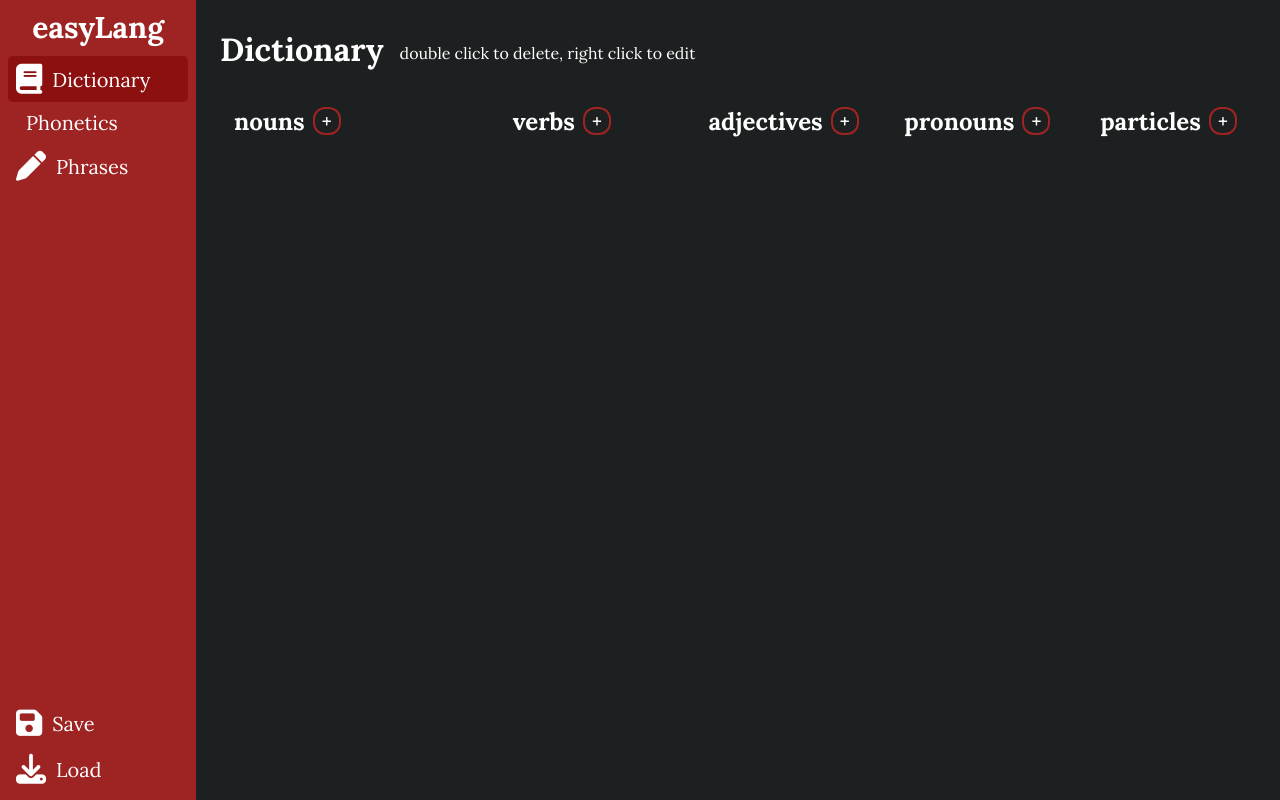
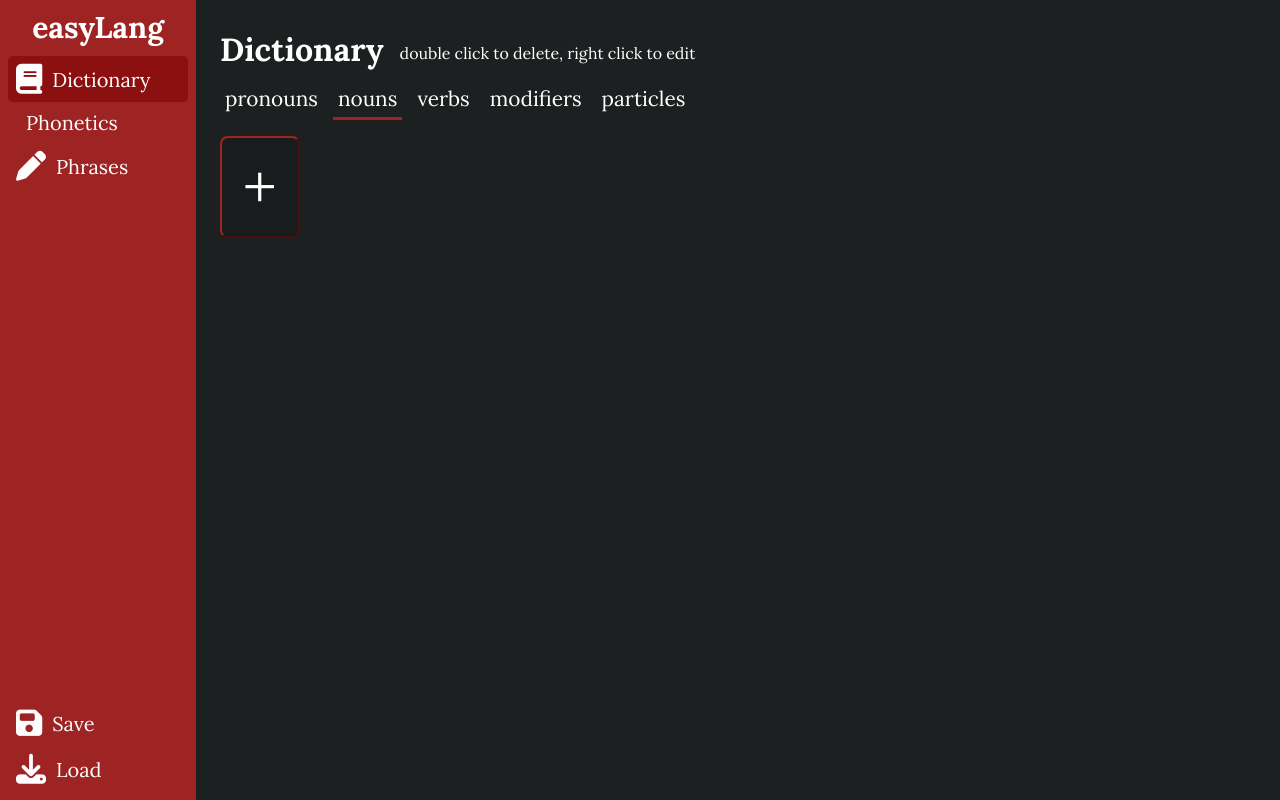
Before and after one commit to okwesil/easylang, a Vue app: page /dictionary in a window 1280 px wide. Built offline with nearby package versions, Linux system fonts and the light colour scheme; some icons are missing; a web font is replaced by a local one.

Commit message:
Changed the dictionary UI to have a page for each part of speech. Also added ctrl Z undo functionality

```diff
--- a/src/App.vue
+++ b/src/App.vue
@@ -9,7 +9,8 @@
 <script>
   import Sidebar from './Sidebar/Sidebar.vue';
   import { sidebarWidth } from './Sidebar/state.js';
-  import { load } from './save';
+  import { load, onKeypress } from './save';
+  import { onMounted, onUnmounted } from 'vue';
 
   export default {
     name: 'App',
@@ -18,6 +19,8 @@
     },
     setup() {
       load(undefined, true)
+      onMounted(() => window.addEventListener('keyup', onKeypress));
+      onUnmounted(() => window.removeEventListener('keyup', onKeypress));
       return { sidebarWidth }
     }
   }
--- a/src/Dictionary/DictionaryView.vue
+++ b/src/Dictionary/DictionaryView.vue
@@ -1,7 +1,8 @@
 <script>
-import { ref } from 'vue';
+import { ref, onMounted, onUnmounted } from 'vue';
 import { nouns, verbs, adjectives, pronouns, particles, generateID, dictionary, getSpellingWithDashes } from './dictionary';
 import NewWordForm from '@/Dictionary/NewWordForm.vue';
+import { setUndoFunction } from '@/save';
 export default {
   name: 'DictionaryView',
   components: { NewWordForm },
@@ -10,6 +11,22 @@ export default {
     let timeout;
     let lastDeleted;
     const justDeleted = ref(false)
+    const currentView = ref('noun')
+
+    const getWords = () => {
+      switch (currentView.value) {
+        case 'pronoun':
+          return pronouns();
+        case 'noun':
+          return nouns();
+        case 'verb':
+          return verbs();
+        case 'modifier':
+          return adjectives();
+        case 'particle':
+          return particles();
+      }
+    }
 
     const UNDO_WAIT_TIME = 5000;
     const deleteWord = (id, save = true) => {
@@ -30,12 +47,18 @@ export default {
     }
 
     const undoDelete = () => {
+      if (!lastDeleted) {
+        return
+      }
       addNewWord(lastDeleted.partOfSpeech, lastDeleted.spelling, lastDeleted.definition, lastDeleted.pronounciation, lastDeleted.id, lastDeleted?.typeOfAffix ?? 'standalone')
       justDeleted.value = false
+      lastDeleted = null
     }
+    setUndoFunction(undoDelete)
 
     const form = ref(null)
     const openNewWordForm = (destination, startSpelling = null, startDef, startPron, startTypeOfAffix) => {
+      if (destination == 'modifier') destination = "adjective"
       form.value.openForm(destination, startSpelling, startDef, startPron, startTypeOfAffix)
     }
 
@@ -53,13 +76,12 @@ export default {
     // stores the id of the last
     const existingId = ref(null)
 
-    const editWord = (e, id) => {
-      e.preventDefault()
+    const editWord = (id) => {
       let word = dictionary.value[id];
       deleteWord(id)
       existingId.value = id
 
-    openNewWordForm(word.partOfSpeech, word.spelling, word.definition, word.pronounciation, word?.typeOfAffix)
+      openNewWordForm(word.partOfSpeech, word.spelling, word.definition, word.pronounciation, word?.typeOfAffix)
     }
 
     const handleSubmit = () => {
@@ -70,9 +92,27 @@ export default {
       existingId.value = null
     }
 
+    const handleClose = () => {
+      if (!existingId.value) {
+        return
+      }
+      undoDelete()
+    }
+
+    const onKeypress = (e) => {
+      if (e.ctrlKey) {
+        if (e.key == 'z') {
+
+        }
+      }
+    };
+
+    onMounted(() => window.addEventListener('keydown', onKeypress));
+    onUnmounted(() => window.removeEventListener('keydown', onKeypress));
+
     return {
-      nouns, verbs, adjectives, pronouns, particles, modal: form, justDeleted,
-      openNewWordForm, handleSubmit, deleteWord, undoDelete, addNewWord, editWord, getSpellingWithDashes
+      nouns, verbs, adjectives, pronouns, particles, modal: form, justDeleted, currentView,
+      openNewWordForm, handleSubmit, deleteWord, undoDelete, addNewWord, editWord, getSpellingWithDashes, getWords, handleClose
     }
   }
 }
@@ -90,120 +130,40 @@ export default {
 
   <div class="dictionary">
 
-    <ul class="list noun-list">
+    <div class="list-select-wrapper">
+      <span class="list-select" :class="{'selected': currentView == 'pronoun' }" @click="currentView = 'pronoun'">pronouns</span>
+      <span class="list-select" :class="{'selected': currentView == 'noun' }" @click="currentView = 'noun'">nouns</span>
+      <span class="list-select" :class="{'selected': currentView == 'verb' }" @click="currentView = 'verb'">verbs</span>
+      <span class="list-select" :class="{'selected': currentView == 'modifier' }" @click="currentView = 'modifier'">modifiers</span>
+      <span class="list-select" :class="{'selected': currentView == 'particle' }" @click="currentView = 'particle'">particles</span>
+    </div>
 
-      <div class="list-header">
-        <h2 class="section-name header">nouns</h2>
-        <h3 class="new-word" @click="openNewWordForm('noun')">+</h3>
-      </div>
+    <ul class="list">
+        <li class="add-word word-container" @click="openNewWordForm(currentView)">
+          <span class="new-word-text"> + </span>
+        </li>
 
-      <li class="word-container" v-for="noun in nouns" :key="noun.id" @dblclick="deleteWord(noun.id, 'noun')" @contextmenu="editWord($event, noun.id)">
-        <div class="word-info">
-          <h3 class="word-spelling">
-            {{ getSpellingWithDashes(noun.id) }}
-          </h3>
-          <span class="word-pron">
-            {{ noun.pronounciation }}
-          </span>
-        </div>
-        <span class="word-def" :title="noun.definition">
-          {{ noun.definition }}
+      <li class="word-container" v-for="word in getWords()" :key="word.id" @dblclick="deleteWord(word.id, 'word')" @contextmenu.prevent="editWord(word.id)">
+        <span class="word-spelling">
+          {{ getSpellingWithDashes(word.id) }}
+        </span>
+        <span class="word-def">
+          {{ word.definition }}
         </span>
       </li>
+
     </ul>
 
-    <ul class="list verb-list">
-      <div class="list-header">
-        <h2 class="section-name header">verbs</h2>
-        <h3 class="new-word" @click="openNewWordForm('verb')">+</h3>
-      </div>
-
-      <li v-for="verb in verbs" :key="verb.id" @dblclick="deleteWord(verb.id, 'verb')" @contextmenu="editWord($event, verb.id)">
-        <div class="word-info">
-          <h3 class="word-spelling">
-            {{ getSpellingWithDashes(verb.id) }}
-          </h3>
-          <span class="word-pron">
-            {{ verb.pronounciation }}
-          </span>
-        </div>
-        <span class="word-def" :title="verb.definition">
-          {{ verb.definition }}
-        </span>
-      </li>
-    </ul>
-
-    <ul class="list adjective-list">
-      <div class="list-header">
-        <h2 class="section-name header">adjectives</h2>
-        <h3 class="new-word" @click="openNewWordForm('adjective')">+</h3>
-      </div>
-
-      <li v-for="adjective in adjectives" :key="adjective.id" @dblclick="deleteWord(adjective.id, 'adjective')" @contextmenu="editWord($event, adjective.id)">
-        <div class="word-info">
-          <h3 class="word-spelling">
-            {{ getSpellingWithDashes(adjective.id) }}
-          </h3>
-          <span class="word-pron">
-            {{ adjective.pronounciation }}
-          </span>
-        </div>
-        <span class="word-def" :title="adjective.definition">
-          {{ adjective.definition }}
-        </span>
-      </li>
-    </ul>
-
-    <ul class="list pronoun-list">
-
-      <div class="list-header">
-        <h2 class="section-name header">pronouns</h2>
-        <h3 class="new-word" @click="openNewWordForm('pronoun')">+</h3>
-      </div>
-
-      <li v-for="pronoun in pronouns" :key="pronoun.id" @dblclick="deleteWord(pronoun.id, 'pronoun')" @contextmenu="editWord($event, pronoun.id)">
-        <div class="word-info">
-          <h3 class="word-spelling">
-            {{ getSpellingWithDashes(pronoun.id) }}
-          </h3>
-          <span class="word-pron">
-            {{ pronoun.pronounciation }}
-          </span>
-        </div>
-        <span class="word-def" :title="pronoun.definition">
-          {{ pronoun.definition }}
-        </span>
-      </li>
-    </ul>
-
-    <ul class="list particle-list">
-
-      <div class="list-header">
-        <h2 class="section-name header">particles</h2>
-        <h3 class="new-word" @click="openNewWordForm('particle')">+</h3>
-      </div>
-
-      <li v-for="particle in particles" :key="particle.id" @dblclick="deleteWord(particle.id, 'particle')" @contextmenu="editWord($event, particle.id)">
-        <div class="word-info">
-          <h3 class="word-spelling">
-            {{ getSpellingWithDashes(particle.id) }}
-          </h3>
-          <span class="word-pron">
-            {{ particle.pronounciation }}
-          </span>
-        </div>
-        <span class="word-def" :title="particle.definition">
-          {{ particle.definition }}
-        </span>
-      </li>
-    </ul>
-
-    <new-word-form ref="modal" @submit.prevent="handleSubmit"></new-word-form>
+    <new-word-form ref="modal" @close="handleClose()"  @submit.prevent="handleSubmit"></new-word-form>
   </div>
 </template>
 
 <style scoped>
 
+.dictionary {
+  padding-left: 2rem;
+  padding-right: 1rem;
+}
 
 .undo {
   position: fixed;
@@ -218,80 +178,51 @@ export default {
   margin-bottom: 0;
 }
 
+.main-header-wrapper {
+  margin-bottom: 10px;
+}
+
+.list {
+  list-style-type: none;
+  display: flex;
+  flex-wrap: wrap;
+  gap: 20px;
+  padding: 0;
+}
+
 .section-name {
   text-align: left;
   margin-left: 10px;
 }
 
 .word-spelling {
-  text-align: left;
-  position: relative;
-  font-size: 2rem;
+  font-size: 2.5rem; /* Slighting smaller to balance scale */
   margin: 0;
-  flex-shrink: 0;
-  min-width: fit-content;
-  display: flex;
-  align-items: center;
-}
-.word-def {
-  display: flex;
-  align-items: center;
-  flex: 1;
-  padding-left: 10px;
-  padding-right: 10px;
-  /* height: 100%; */
-  container-type: inline-size;
-  font-size: 1.2cqi;
-  color: rgba(255, 255, 255, 0.831);
-  overflow: hidden;
+  white-space: nowrap;
 }
 
+.word-def {
+  display: block;
+  white-space: nowrap;
+  font-size: 1.3rem;
+  color: rgba(255, 255, 255, 0.7);
+  width: auto;
+}
 
-.word-pron {
-  color: #a8a2a2dd;
-}
-.word-info {
+li {
+  justify-content: center;
+  /* text-align: left; */
+  /* width: 25%; */
+  border: 2px outset var(--sidebar-bg-color);
+  height: max-content;
+  width: max-content;
   display: flex;
+  border-radius: 0.5rem;
+  background-color: #191c1c;
+  padding: 0.5rem 1.3rem 0.5rem 1.3rem;
   flex-direction: column;
   gap: 0.25rem;
   flex-shrink: 0;
-  min-width: fit-content;
-  padding-left: 10px;
-}
-
-.dictionary {
-  display: flex;
-  justify-content: space-around;
-  gap: 10px;
-  padding-left: 1rem;
-  padding-right: 1rem;
-}
-
-.list {
-  list-style-type: none;
-  flex: 1;
-  display: flex;
-  flex-direction: column;
-  padding: 0 0 0 20px;
-  gap: 10px;
-}
-
-.noun-list {
-  flex: 1.5;
-}
-
-
-li {
-  text-align: left;
-  width: 100%;
-  border: 2px outset var(--sidebar-bg-color);
-  display: flex;
-  height: 5rem;
-  border-radius: 0.5rem;
-  background-color: #191c1c;
-  gap: 1rem;
-  overflow: hidden;
-  /* align-items: flex-start; */
 }
 
 .list-header {
@@ -299,20 +230,35 @@ li {
   align-items: center;
 }
 
-.new-word  {
+.list-select-wrapper {
+  display: flex;
+  gap: 10px;
   margin-bottom: 0;
-  margin-left: 0.5rem;
-  border: 2px solid var(--sidebar-bg-color);
-  border-radius: 0.75rem;
-  width: 1.5rem;
-  height: 1.5rem;
+}
 
-  display: flex;
-  justify-content: center;
-  align-items: center;
+.list-select {
+  cursor: pointer;
+  transition: 0.3s ease;
+  padding: 5px;
+  margin-bottom: 0;
+  font-size: 1.3rem;
+}
 
-  user-select: none;
+.list-select:hover, .selected {
+  border-bottom: 3px solid var(--sidebar-bg-color);
+}
+
+.new-word-text {
+  font-size: 4rem;
+}
+
+.add-word {
+  transition: all 0.3s ease;
   cursor: pointer;
+}
+
+.add-word:hover {
+  background-color: var(--sidebar-bg-color);
 }
 
 dialog {
--- a/src/Dictionary/dictionary.js
+++ b/src/Dictionary/dictionary.js
@@ -1,4 +1,4 @@
-import { computed, ref, watch } from 'vue'
+import { computed, ref } from 'vue'
 
 /*
     an object where the key of each entry is the id of the word and the values are ...
@@ -32,18 +32,12 @@ export const generateID = () => {
     return id
 }
 
-export const nouns =  computed(
-    () => Object.values(dictionary.value).filter(entry => entry.partOfSpeech == 'noun').sort((a, b) => a.spelling.localeCompare(b.spelling))
-)
-export const pronouns = computed(
-    () => Object.values(dictionary.value).filter(entry => entry.partOfSpeech == 'pronoun').sort((a, b) => a.spelling.localeCompare(b.spelling))
-)
-export const verbs = computed(
-    () => Object.values(dictionary.value).filter(entry => entry.partOfSpeech == 'verb').sort((a, b) => a.spelling.localeCompare(b.spelling))
-)
-export const particles = computed(
-    () => Object.values(dictionary.value).filter(entry => entry.partOfSpeech == 'particle').sort((a, b) => a.spelling.localeCompare(b.spelling))
-)
-export const adjectives = computed(
-    () => Object.values(dictionary.value).filter(entry => entry.partOfSpeech == 'adjective').sort((a, b) => a.spelling.localeCompare(b.spelling))
-)
+export const nouns = () => Object.values(dictionary.value).filter(entry => entry.partOfSpeech == 'noun').sort((a, b) => a.spelling.localeCompare(b.spelling))
+
+export const pronouns = () => Object.values(dictionary.value).filter(entry => entry.partOfSpeech == 'pronoun').sort((a, b) => a.spelling.localeCompare(b.spelling))
+
+export const verbs = () => Object.values(dictionary.value).filter(entry => entry.partOfSpeech == 'verb').sort((a, b) => a.spelling.localeCompare(b.spelling))
+
+export const particles = () => Object.values(dictionary.value).filter(entry => entry.partOfSpeech == 'particle').sort((a, b) => a.spelling.localeCompare(b.spelling))
+
+export const adjectives = () => Object.values(dictionary.value).filter(entry => entry.partOfSpeech == 'adjective').sort((a, b) => a.spelling.localeCompare(b.spelling))
--- a/src/Phonetics/sounds.js
+++ b/src/Phonetics/sounds.js
@@ -13,6 +13,7 @@ export const sounds = ref({
     'q': { vowel: false, name:'Voiceless uvular plosive', audio: new Audio('./assets/sounds/consonants/Voiceless_uvular_plosive.ogg')},
     'ɢ': { vowel: false, audio: null},
     'ʔ': { vowel: false, name:'Glottal stop', audio: new Audio('./assets/sounds/consonants/Glottal_stop.ogg')},
+    'h': { vowel: false, name:'Voiceless Glottal Fricative', audio: new Audio('./assets/sounds/consonants/Voiceless_glottal_fricative.ogg')},
     'ts': { vowel: false, name:'Voiceless alveolar affricate', audio: null},
     'dz': { vowel: false, name:'Voiced alveolar affricate', audio: null},
     'tʃ': { vowel: false, name:'Voiceless palato-alveolar affricate', audio: new Audio('./assets/sounds/consonants/Voiceless_palato-alveolar_affricate.ogg')},
--- a/src/Phrases/PhraseView.vue
+++ b/src/Phrases/PhraseView.vue
@@ -3,6 +3,7 @@ import { phrases, generateMeaning, spellingOf, meaningOf, sentenceFrom } from '.
 import { dictionary } from '@/Dictionary/dictionary';
 import { ref, useTemplateRef } from 'vue';
 import NewPhrase from './NewPhrase.vue';
+import { setUndoFunction } from '@/save';
 
 export default {
   name: 'PhraseView',
@@ -45,9 +46,14 @@ export default {
     }
 
     const undoDelete = () => {
+      if (!lastDeleted.value) {
+        return
+      }
       phrases.value.push(lastDeleted.value)
+      lastDeleted.value = null
       justDeleted.value = false
     }
+    setUndoFunction(undoDelete)
 
     const editPhrase = index => {
       const {ids, meaning} = phrases.value[index]
--- a/src/Phrases/phrases.js
+++ b/src/Phrases/phrases.js
@@ -88,7 +88,6 @@ export const wordsSimilarTo = (testString, checkforSpelling) => {
         values = Object.values(dictionary.value).map(entry => [entry.id, removeSpecials(entry.definition)])
     }
     const distances = values.map(([ id, string ]) => [id, getLevenshteinDistance(testString, string)]).sort((a, b) => a[1] - b[1])
-    console.log(distances)
     return distances.slice(0, 4).map(entry => entry[0]) // return the id of the top 4 words
 }
 
@@ -97,7 +96,6 @@ const SUB_COST = 1
 const INS_DEL_COST = 0.2
 // courtesy of gemini
 function getLevenshteinDistance(a, b) {
-    console.log(a, b)
     const matrix = [];
 
     for (let i = 0; i <= b.length; i++) matrix[i] = [i];
```
Also changed, not shown: src/Dictionary/NewWordForm.vue (+3 -4 lines), src/save.js (+15 -1 lines), 1 other file (tests, documents, lock files or other folders).
